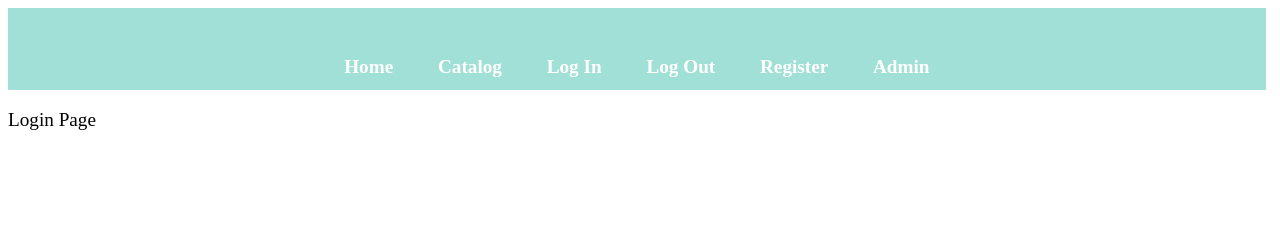
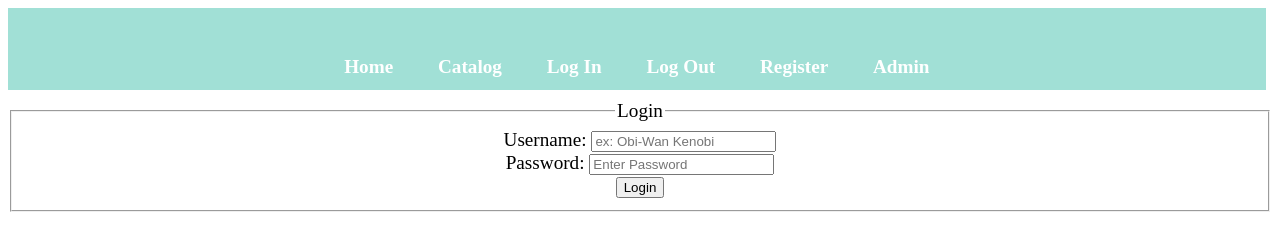
Before and after one commit to androprimero/SOEN341, a plain HTML site: page client/login.html in a window 1280 px wide. Drawn offline with Linux system fonts and the light colour scheme.

Commit message:
Login Page Panel and Added more functionality to Admin Page

```diff
--- a/client/login.html
+++ b/client/login.html
@@ -19,7 +19,17 @@
       </nav>
     </header>
 
-    <p>Login Page</p>
+    <form action="login.html">
+  <fieldset id="Login">
+    <legend>Login</legend>
+    Username:
+    <input class="usernameInput" type="text" name="username" placeholder="ex: Obi-Wan Kenobi">
+    <br>
+    Password:
+    <input class="passwordInput" type="password" name="password" placeholder="Enter Password">
+    <br>
+    <input id="loginSubmit" type="submit" value="Login">
+  </fieldset>
 
 </body>
 </html>
```
Also changed, not shown: client/admin.html (+5 -1 lines).
